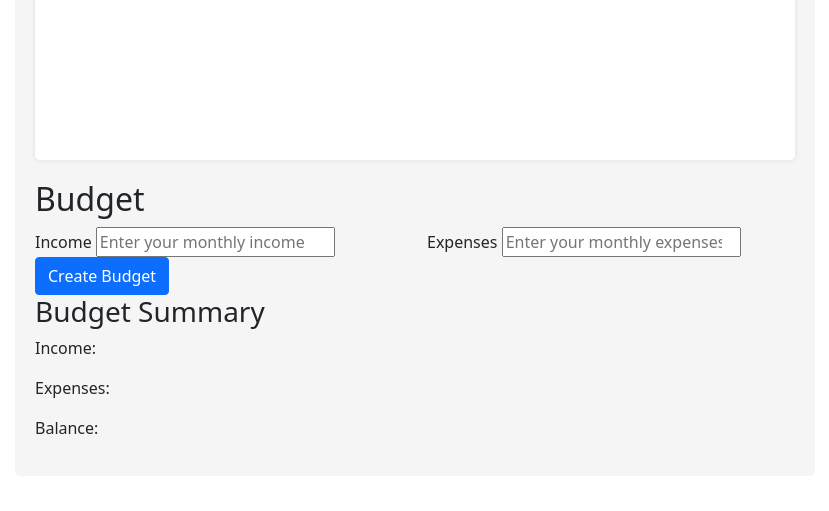
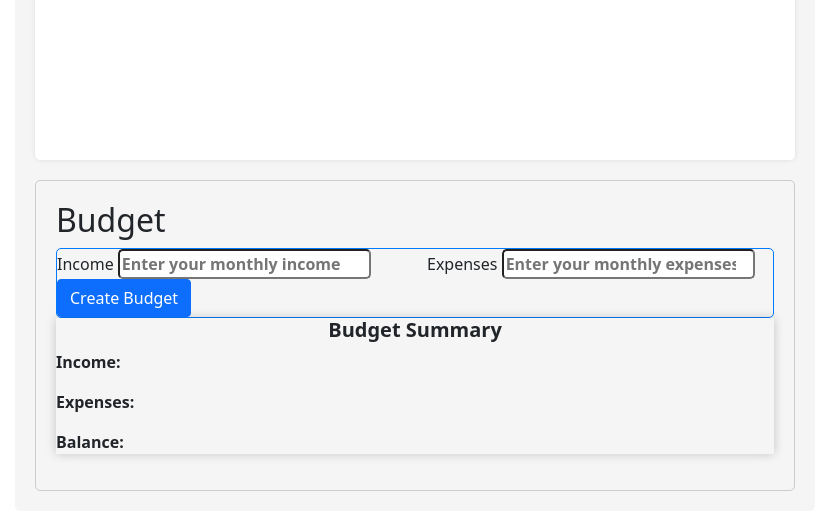
Before and after one commit to ShadBalti/Tracking-Personal, a plain HTML site: page index.html in a window 1280 px wide. Shown: the part 723-1234 px from the top of the page, without its empty margins (225-1054 px from the left). Before the commit the page ends 1199 px from the top, so only its background shows below. Drawn offline with nearby package versions, Linux system fonts and the light colour scheme.

Commit message:
Update style.css

```diff
--- a/style.css
+++ b/style.css
@@ -106,3 +106,49 @@ button {
   font-size: 20px;
   font-weight: bold;
     }
+
+
+
+#budget {
+  border: 1px solid #ccc;
+  padding: 20px;
+  border-radius: 5px;
+}
+
+#budget-form {
+  border: 1px solid #007bff;
+  border-radius: 5px;
+}
+
+#budget-summary {
+  box-shadow: 0 0 10px rgba(0, 0, 0, 0.2);
+}
+
+#budget-form input {
+  font-size: 16px;
+  font-weight: bold;
+  border-radius: 5px;
+}
+
+#budget-summary h3 {
+  text-align: center;
+  font-size: 20px;
+  font-weight: bold;
+}
+
+#budget-summary p {
+  font-size: 16px;
+  font-weight: bold;
+}
+
+#budget-summary-income {
+  color: green;
+}
+
+#budget-summary-expenses {
+  color: red;
+}
+
+#budget-summary-balance {
+  color: blue;
+}
```
